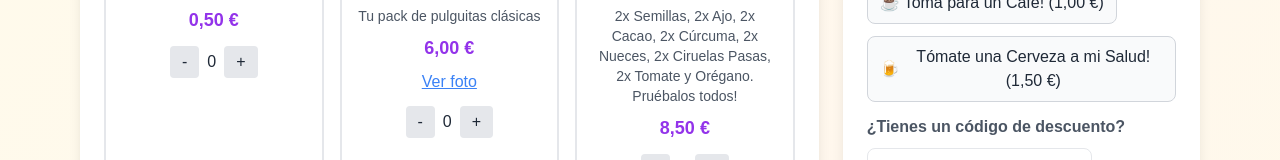
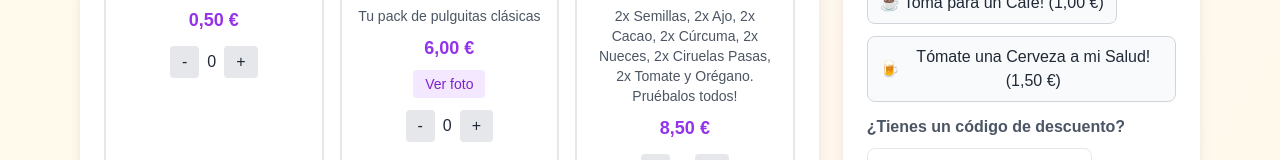
Before and after one commit to ruiznietocom-web/panes4, a React (Create React App) app: page /pulguitas in a window 1280 px wide. Shown: the part 504-664 px from the top of the page. Built offline with nearby package versions, Linux system fonts and the light colour scheme.

Commit message:
Update PulguitasPage.js

```diff
--- a/src/pages/PulguitasPage.js
+++ b/src/pages/PulguitasPage.js
@@ -38,15 +38,15 @@ const PulguitasPage = ({ selectedPulguitas, onUpdatePulguitaQuantity }) => {
               {formatPrice(pulguita.price)}
             </p>
 
-           {/* Botón "Ver foto" solo para PACK Surtido 12 Pulguitas Integrales Clásicas */}
-{pulguita.id === 1.05 && (
+            {/* Botón para ver foto si existe */}
+            {pulguita.viewPhotoText && pulguita.photoUrl && (
               <a
-    href="/images/pulguitaclasica12.jpg"
+                href={pulguita.photoUrl}
                 target="_blank"
                 rel="noopener noreferrer"
-    className="text-blue-500 underline mt-2 block"
+                className="inline-block mt-2 px-3 py-1 text-sm bg-purple-100 text-purple-700 rounded hover:bg-purple-200 transition"
               >
-    Ver foto
+                {pulguita.viewPhotoText}
               </a>
             )}
 
```
Lines whose indentation alone changed are shown as unchanged.
